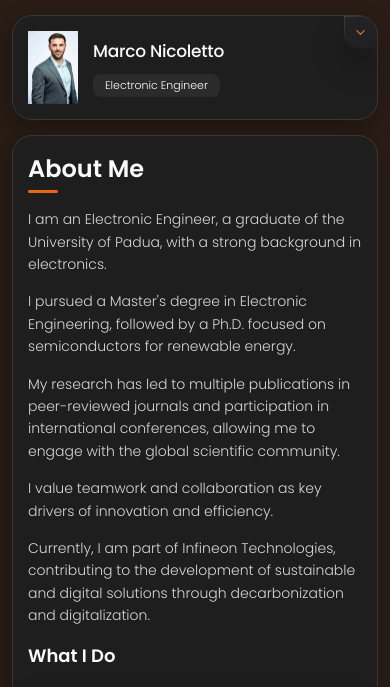
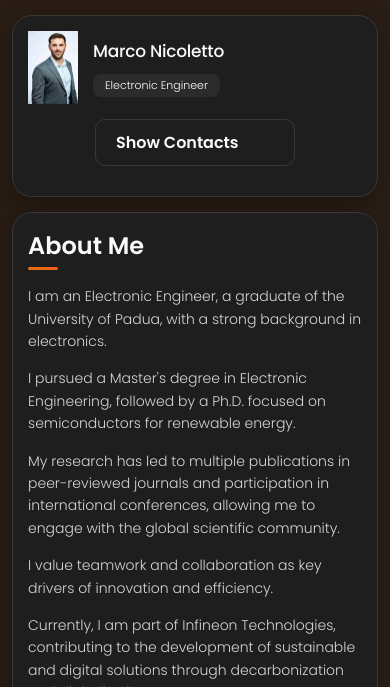
Before and after one commit to nicolettom97/mio-sito, a plain HTML site: page index.html in a window 390 px wide. Shown: the top 687 px of the page. Drawn offline with nearby package versions, Linux system fonts and the light colour scheme.

Commit message:
Add files via upload

```diff
--- a/index.html
+++ b/index.html
@@ -55,56 +55,41 @@
           <p class="title"> Electronic Engineer </p>
         </div>
 
-        <button class="info_more-btn" data-sidebar-btn>
-          <span>Show Contacts</span>
-
-          <ion-icon name="chevron-down"></ion-icon>
+      </div>
+
+
+      <div style="text-align: center; margin: 15px 0;">
+        <button class="btn-approfondisci" onclick="toggleContentContacts()" style="margin: 0 auto; display: block; padding: 10px 20px; background-color: var(--eerie-black-2); border: 1px solid var(--jet); border-radius: 10px; cursor: pointer; min-width: 200px;">
+          <h4 class="h4" style="margin: 0;">Show Contacts</h4>
         </button>
-
       </div>
-
-      <div class="sidebar-info_more">
-
+      <div id="content3C" style="display: none;">
+        <br>
         <div class="separator"></div>
-
         <ul class="contacts-list">
-
           <li class="contact-item">
-
             <div class="icon-box">
               <ion-icon name="mail-outline"></ion-icon>
             </div>
-
             <div class="contact-info">
               <p class="contact-title">Email</p>
-
               <a href="mailto:nicoletto.marco.0@gmail.com" class="contact-link">nicoletto.marco.0@gmail.com</a>
             </div>
-
-          </li>
-
+          </li>
           <!--
           <li class="contact-item">
-
             <div class="icon-box">
               <ion-icon name="location-outline"></ion-icon>
             </div>
-
             <div class="contact-info">
               <p class="contact-title">Location</p>
-
               <address>Office 3CD3, Torre Archimede - Padova</address>
             </div>
-
           </li>
           -->
         </ul>
-
         <div class="separator"></div>
-
-
         <ul class="social-list">
-
           <li class="social-item">
             <a href="https://www.linkedin.com/in/marco-nicoletto-601634217/" class="social-link" target="_blank" title="linkedin">
               <!--<ion-icon name="logo-facebook"></ion-icon>-->
@@ -113,12 +98,12 @@
               </div>
             </a>
           </li>
-
-
-
         </ul>
-
       </div>
+
+
+
+
 
     </aside>
 
```
